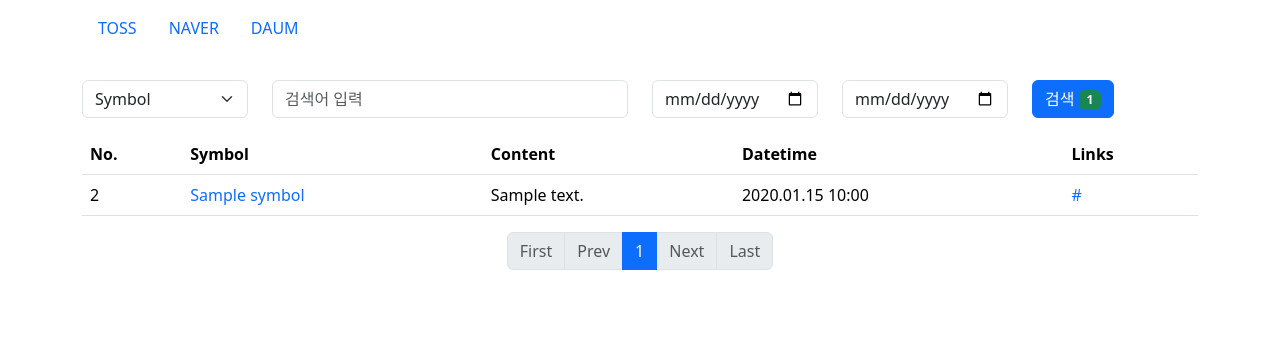
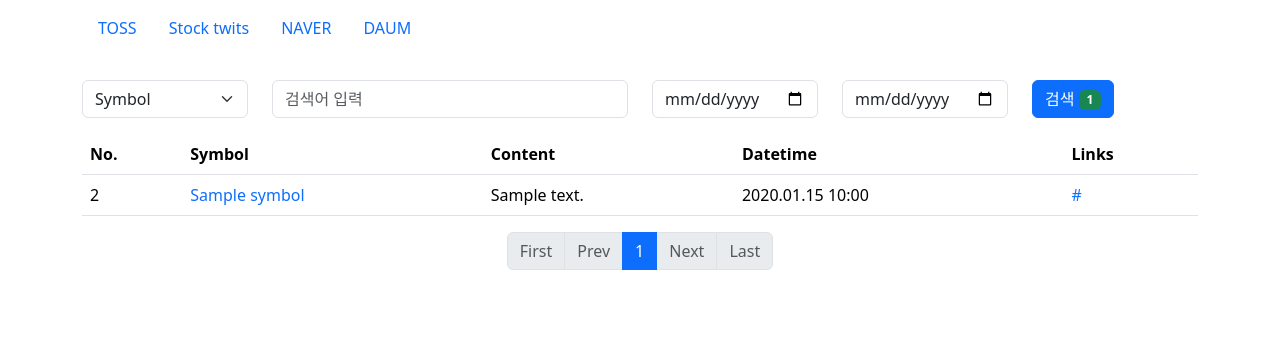
Before and after one commit to jwyzfe/FirstProject_web, a FastAPI app: template app/templates/stocktwits/list.html in a window 1280 px wide. Shown: the part 66-420 px from the top of the page. Run offline with FastAPI, Linux system fonts and the light colour scheme; the template is opened without the code that fills it: most values are stand-ins (such as "Sample title", 1, 10 or a date in 2020); parts of the project's set-up code (start-up, migrations or seed data) failed here and were passed over.

Commit message:
feat: name modiry update

```diff
--- a/app/templates/stocktwits/list.html
+++ b/app/templates/stocktwits/list.html
@@ -11,6 +11,7 @@ Member List
        <div class="col-12 mb-3">
         <div class="nav nav-pills">
           <a class="nav-link {{ 'active' if category == 'TOSS' else '' }}" href="/tossComments/list">TOSS</a>
+          <a class="nav-link {{ 'active' if category == 'stocktwits' else '' }}" href="/stocktwits/list">Stock twits</a>
           <a class="nav-link {{ 'active' if category == 'NAVER' else '' }}" href="/stocktwits/list">NAVER</a>
           <a class="nav-link {{ 'active' if category == 'DAUM' else '' }}" href="?category=DAUM">DAUM</a>
         </div>
--- a/app/templates/templates/main_template.html
+++ b/app/templates/templates/main_template.html
@@ -108,6 +108,7 @@
                                     </a>
                                     <ul class="dropdown-menu dropdown-submenu">
                                         <li><a class="dropdown-item" href="/tossComments/list">TOSS</a></li>
+                                        <li><a class="dropdown-item" href="/stocktwits/list">Stock twits</a></li>
                                         <li><a class="dropdown-item" href="/stocktwits/list">NAVER</a></li>
                                         <li><a class="dropdown-item" href="/tossComments/list">DAUM</a></li>
                                     </ul>
--- a/app/templates/tossComments/list.html
+++ b/app/templates/tossComments/list.html
@@ -10,6 +10,7 @@ Toss Comments List
     <div class="col-12 mb-3">
       <div class="nav nav-pills">
         <a class="nav-link {{ 'active' if category == 'TOSS' else '' }}" href="/tossComments/list">TOSS</a>
+        <a class="nav-link {{ 'active' if category == 'stocktwits' else '' }}" href="/stocktwits/list">Stock twits</a>
         <a class="nav-link {{ 'active' if category == 'NAVER' else '' }}" href="/stocktwits/list">NAVER</a>
         <a class="nav-link {{ 'active' if category == 'DAUM' else '' }}" href="?category=DAUM">DAUM</a>
       </div>
```
